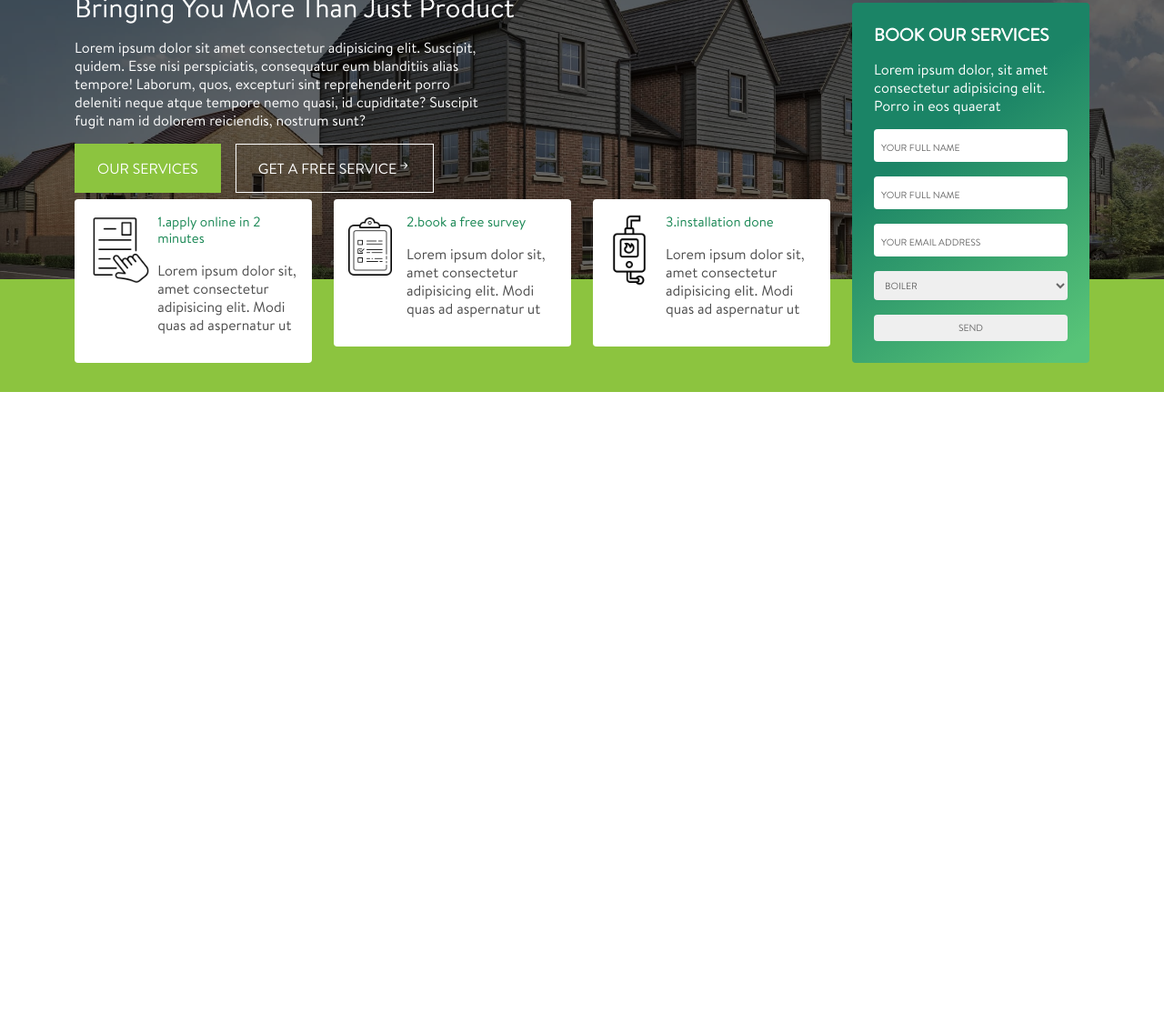
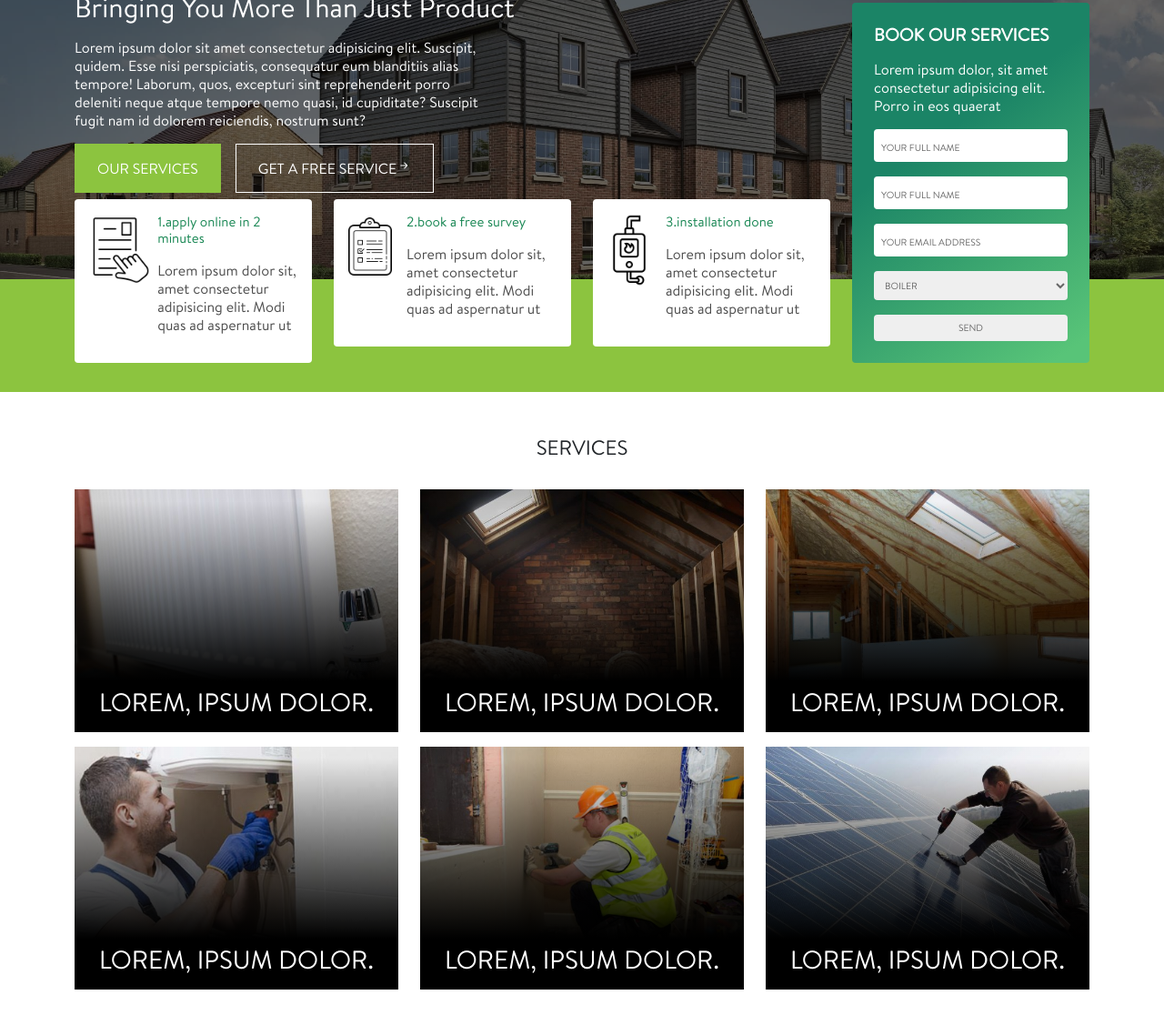
Before and after one commit to Jazib-Iqbal/heating-solutions, a plain HTML site: page index.html in a window 1280 px wide. Shown: the part 285-1412 px from the top of the page at 91% size. Before the commit the page ends 800 px from the top, so only its background shows below. Drawn offline with nearby package versions, Linux system fonts and the light colour scheme; a web font is replaced by a local one.

Commit message:
overlaping section updated on apple devices

```diff
--- a/css/_theme.scss
+++ b/css/_theme.scss
@@ -173,6 +173,30 @@ body{
 
 }
 
+.heading_sect{
+    text-align: center;
+    padding: 1rem 0;
+
+    h2{
+        font-size: calc(1rem + .5vw);
+        text-transform: uppercase;
+        margin-bottom: 1rem;
+    }
+}
+
+.after_contant{
+    position: relative;
+    &:after{
+        position: absolute;
+        content: '';
+        width: 100%;
+        height: 100%;
+        top: 0;
+        left: 0;
+    }
+
+}
+
 
 
 
--- a/css/main.scss
+++ b/css/main.scss
@@ -20,7 +20,7 @@
 header{
   position: fixed;
   width: 100%;
-  height: 100%;
+  // height: 100%;
   // background-color: white;
   top: 0;
   left: 0;
@@ -406,6 +406,29 @@ header{
 
 }
 
+
+.service_card{
+  .after_contant{
+    &:after{
+      background: rgb(0,0,0);
+    background: linear-gradient(0deg, rgba(0,0,0,1) 21%, rgba(0,0,0,0.03405112044817926) 95%);
+    z-index: 1;
+    }
+  }
+
+  figcaption{
+    position: absolute;
+    bottom: 0;
+    left: 0;
+    width: 100%;
+    padding: 1rem 0;
+    color: $white;
+    z-index: 2;
+    text-align: center;
+    font-weight: bold;text-transform: uppercase;
+  }
+}
+
 @media(max-width: 992px) {
 
   //styling of nav section
@@ -428,14 +451,21 @@ header{
     width: 70%;
   }
 
+
+  .our_services .intro_sect {
+    [class*="col-"] {
+      padding: 1rem 12px;
+    }
+  }
+
 }
 
 // @media(max-width: 992px) {
-//   .intro_sect {
-//     [class*="col-"] {
-//       padding: 1rem 12px;
-//     }
-//   }
+  // .intro_sect {
+  //   [class*="col-"] {
+  //     padding: 1rem 12px;
+  //   }
+  // }
 // }
 
 
@@ -461,4 +491,28 @@ header{
     }
   }
 
+  .hero_top img{
+    height: 80vh;
+  }
+
+  .nav_top-item{
+    padding: .35rem .75rem;
+    background-color: $white;
+    color: $theme-green;
+    text-transform: uppercase;
+
+    &:hover{
+      color: $black;
+    }
+
+
+    .call_now{
+      display: block;
+    }
+
+    .email_nav-btn{
+      display: block;
+    }
+  }
+
 }
--- a/index.html
+++ b/index.html
@@ -33,13 +33,13 @@
         <ul class="nav_top-list ul_alignment ul_style-none">
           <li>
             <a href="tel:03155558180" class="nav_top-item btn_custom center_content">
-              <i class="bi bi-telephone-fill"></i><span class="d_sm-none">1234-1234567</span></a>
+              <i class="bi bi-telephone-fill"></i><span class="d_sm-none">1234-1234567</span><span class="call_now">call now</span></a>
           </li>
 
           <li>
 
             <a href="tel:03155558180" class="nav_top-item btn_custom center_content">
-              <i class="bi bi-envelope-fill"></i><span class="d_sm-none">info@companyname.com</span></a>
+              <i class="bi bi-envelope-fill"></i><span class="d_sm-none">info@companyname.com</span><span class="email_nav-btn">email</span></a>
           </li>
         </ul>
 
@@ -280,7 +280,139 @@
     </section><!-- /.hero_sect -->
 
 
+    <section class="our_services sec_space">
 
+      <div class="heading_sect">
+
+        <h2>services</h2>
+
+      </div><!-- /.heading_sect -->
+
+
+      <div class="container">
+
+        <div class="row">
+
+          <div class="col-lg-4 col-md-6">
+
+            <div class="service_card ps_r">
+
+              <figure class="ps_r after_contant">
+
+                <img class="width_full" src="./img/serviceA.jpg" alt="">
+
+              </figure>
+
+              <figcaption>
+                <h3>Lorem, ipsum dolor.</h3>
+              </figcaption>
+
+            </div><!-- /.service_card -->
+
+          </div><!-- /.col -->
+
+          <div class="col-lg-4 col-md-6">
+
+            <div class="service_card ps_r">
+
+              <figure class="ps_r after_contant">
+
+                <img class="width_full" src="./img/serviceB.jpg" alt="">
+
+              </figure>
+
+              <figcaption>
+                <h3>Lorem, ipsum dolor.</h3>
+              </figcaption>
+
+            </div><!-- /.service_card -->
+
+          </div><!-- /.col -->
+
+
+          <div class="col-lg-4 col-md-6">
+
+            <div class="service_card ps_r">
+
+              <figure class="ps_r after_contant">
+
+                <img class="width_full" src="./img/serviceC.jpg" alt="">
+
+              </figure>
+
+              <figcaption>
+                <h3>Lorem, ipsum dolor.</h3>
+              </figcaption>
+
+            </div><!-- /.service_card -->
+
+          </div><!-- /.col -->
+
+
+          <div class="col-lg-4 col-md-6">
+
+            <div class="service_card ps_r">
+
+              <figure class="ps_r after_contant">
+
+                <img class="width_full" src="./img/serviceD.jpg" alt="">
+
+              </figure>
+
+              <figcaption>
+                <h3>Lorem, ipsum dolor.</h3>
+              </figcaption>
+
+            </div><!-- /.service_card -->
+
+          </div><!-- /.col -->
+
+
+          <div class="col-lg-4 col-md-6">
+
+            <div class="service_card ps_r">
+
+              <figure class="ps_r after_contant">
+
+                <img class="width_full" src="./img/serviceE.jpg" alt="">
+
+              </figure>
+
+              <figcaption>
+                <h3>Lorem, ipsum dolor.</h3>
+              </figcaption>
+
+            </div><!-- /.service_card -->
+
+          </div><!-- /.col -->
+
+
+          <div class="col-lg-4 col-md-6">
+
+            <div class="service_card ps_r">
+
+              <figure class="ps_r after_contant">
+
+                <img class="width_full" src="./img/serviceF.jpg" alt="">
+
+              </figure>
+
+              <figcaption>
+                <h3>Lorem, ipsum dolor.</h3>
+              </figcaption>
+
+            </div><!-- /.service_card -->
+
+          </div><!-- /.col -->
+
+
+
+
+        </div><!-- /.row -->
+
+      </div><!-- /.container -->
+
+    </section><!-- /.our_services -->
 
 
   </main>
```
Also changed, not shown: css/main.css, img/serviceA.jpg (added), img/serviceB.jpg (added), img/serviceC.jpg (added), img/serviceD.jpg (added), img/serviceE.jpg (added), img/serviceF.jpg (added), 1 other file.
